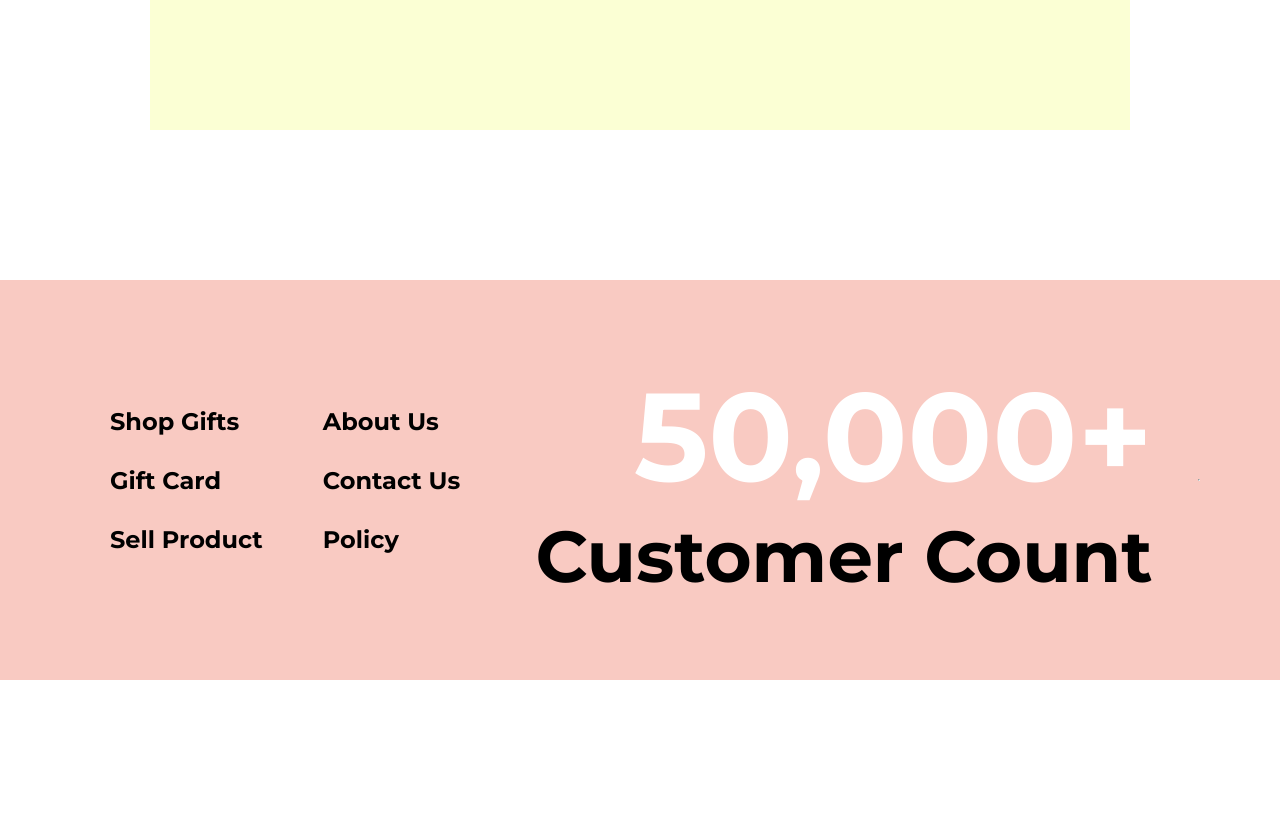
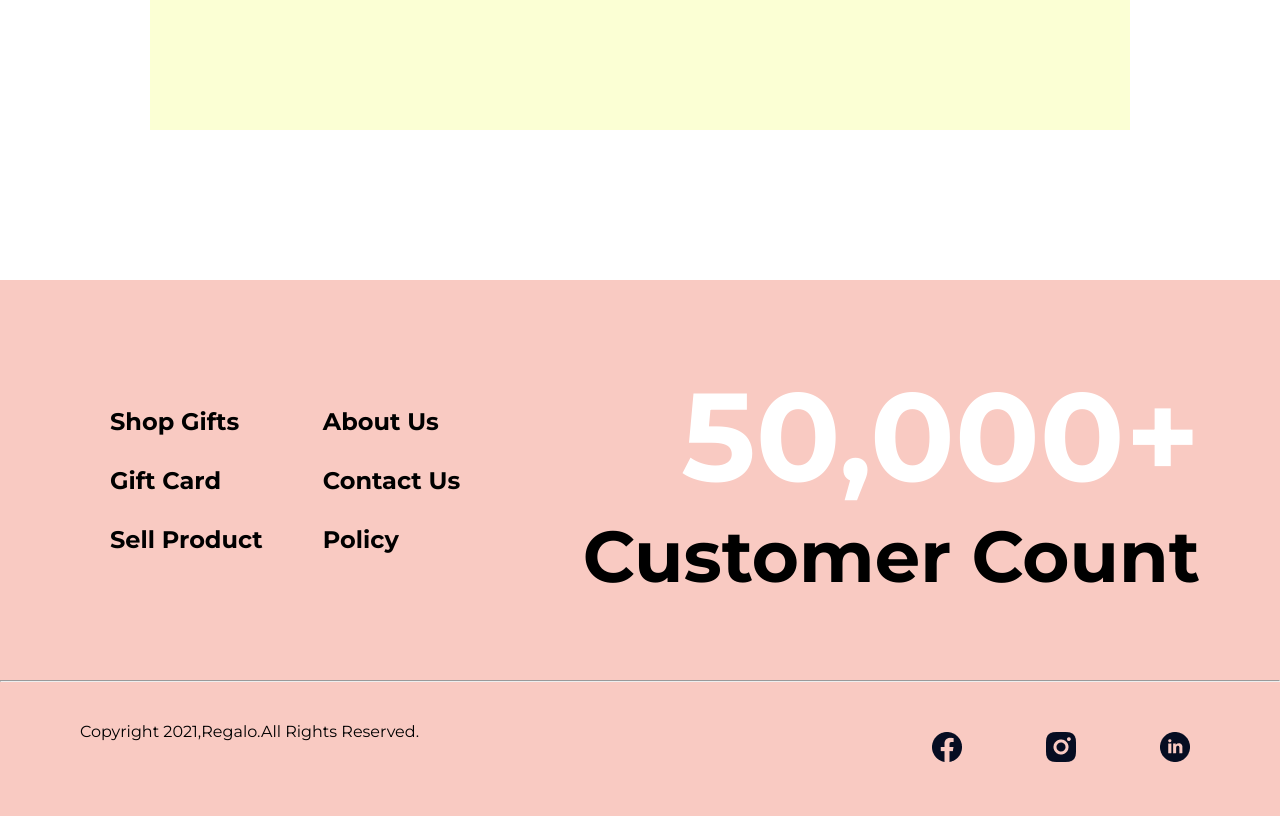
Before and after one commit to nandinigupta113/2013177_webshop, a plain HTML site: page index.html in a window 1280 px wide. Shown: the part 3559-4375 px from the top of the page. Before the commit the page ends 4239 px from the top, so only its background shows below. Drawn offline with Linux system fonts and the light colour scheme.

Commit message:
seventh commit

```diff
--- a/index.html
+++ b/index.html
@@ -103,6 +103,7 @@
         </div>
     </section>
     <section class="sec6">
+    <span class="inside_sec6">
         <div id="footer">
            <div>
             <h2>Shop Gifts</h2>
@@ -119,7 +120,16 @@
             <h1 id="count">50,000+</h1>
             <h1 id="customer_count">Customer Count</h1>
         </div>
+    </span>
         <hr>
+        <span class="inside2_sec6">
+            <p>Copyright 2021,Regalo.All Rights Reserved.</p>
+            <div>
+            <a href="http://facebook.com"target="_blank"><img src="logos/Group (2).png" alt=""></a>
+            <a href="http://instagram.com"target="_blank"><img src="logos/Vector (1).png" alt=""></a>
+            <a href="http://linkedin.com"target="_blank"><img src="logos/Vector-1[1].png" alt=""></a>
+            </div>
+        </span>
     </section>
 </body>
 </html>
--- a/style.css
+++ b/style.css
@@ -287,11 +287,13 @@ input[type="checkbox"]{
 }
 /* section-6 */
 .sec6{
+    background-color:#F9CAC2 ;
+}
+.inside_sec6{
     display: flex;
     justify-content: space-between;
     align-items: center;
     padding:80px;
-    background-color:#F9CAC2 ;
 }
 #footer{
     display:flex;
@@ -307,3 +309,19 @@ input[type="checkbox"]{
 #customer_count{
     font-size: 72px;
 }
+
+.inside2_sec6{
+    display:flex;
+    justify-content: space-between;
+}
+.inside2_sec6 p{
+   margin: 40px 80px;
+   margin-bottom: 40px;
+}
+.inside2_sec6 div{
+    margin:50px;
+}
+.inside2_sec6 div a{
+    margin:40px;
+
+}
```
